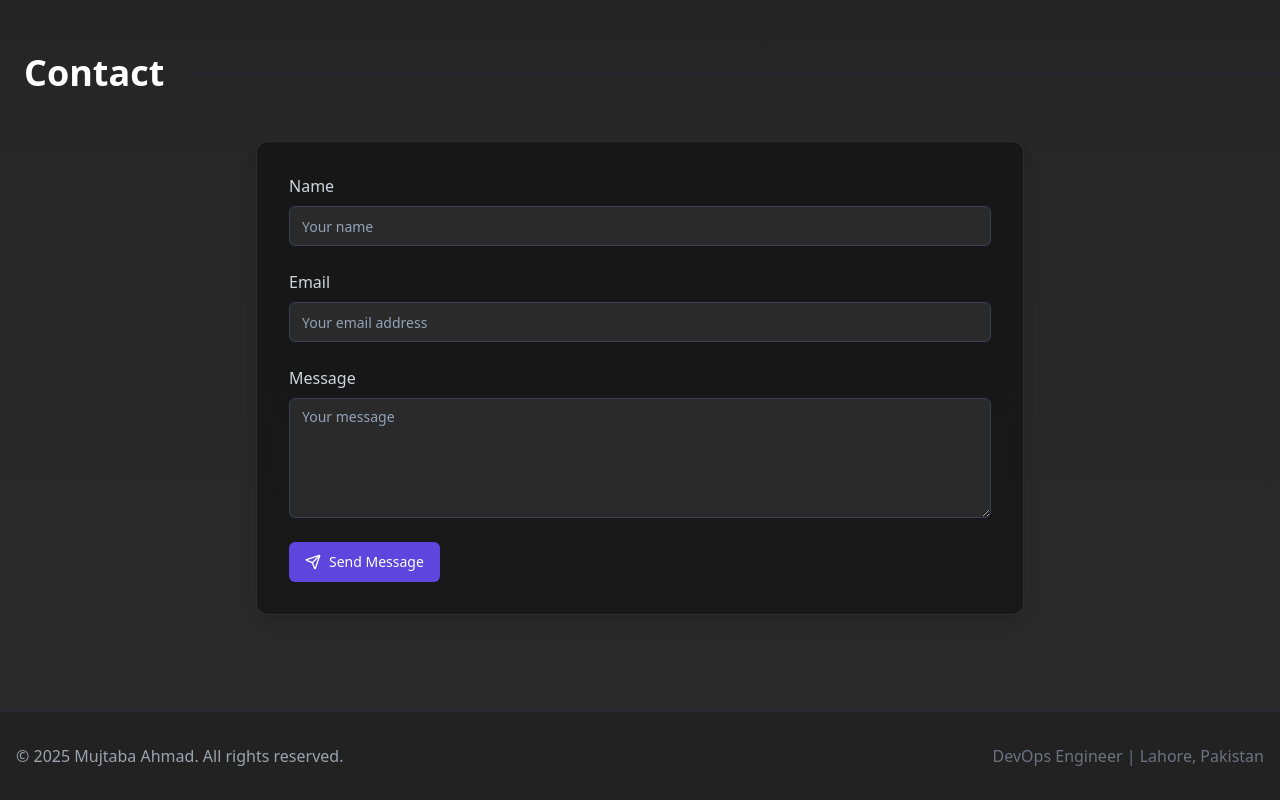
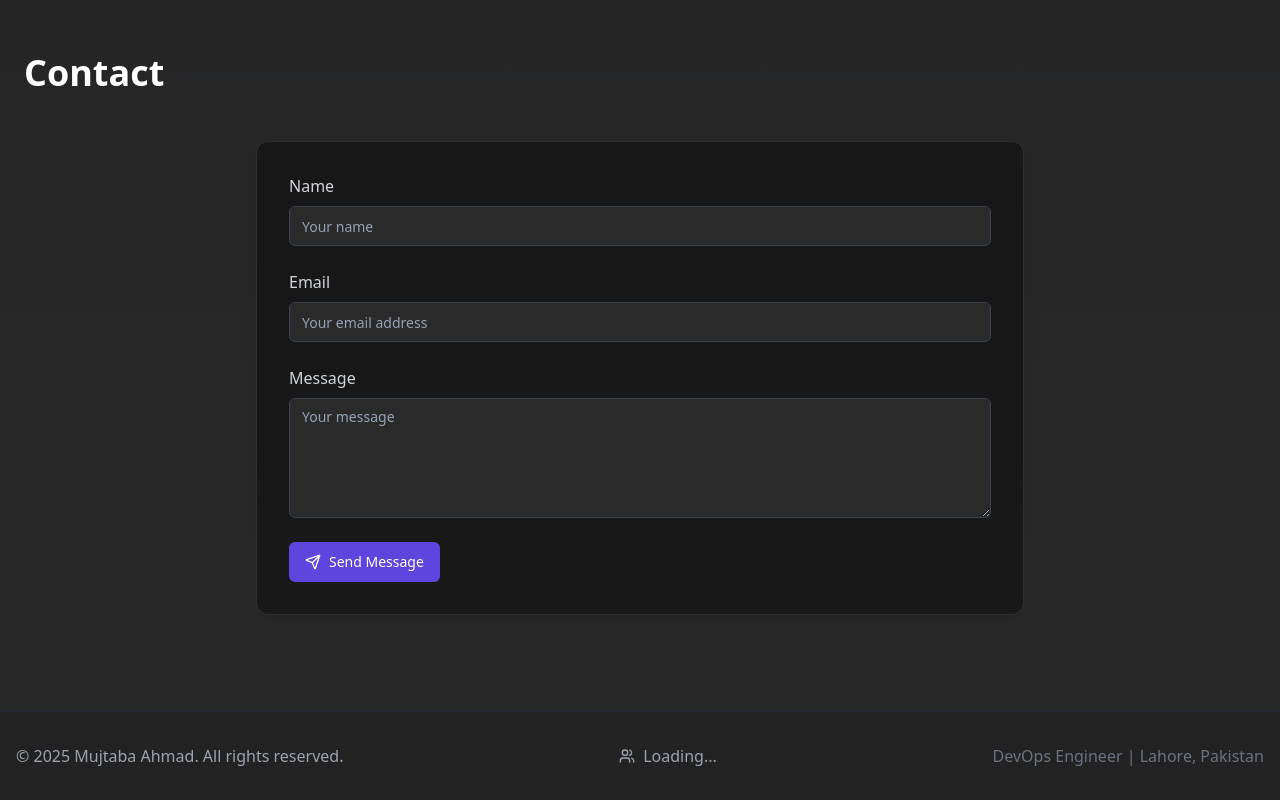
Before and after one commit to maxlabs-1/mujtaba-portfolio, a React (Vite) app: page / in a window 1280 px wide. Shown: the part 3421-4221 px from the top of the page. Built offline with nearby package versions, Linux system fonts and the light colour scheme; no server answers.

Commit message:
Add user counter feature
Implement a user counter to track website visits.

```diff
--- a/src/components/Footer.tsx
+++ b/src/components/Footer.tsx
@@ -1,5 +1,6 @@
 
 import { motion } from "framer-motion";
+import VisitorCounter from "./VisitorCounter";
 
 const Footer = () => {
   const currentYear = new Date().getFullYear();
@@ -17,7 +18,8 @@ const Footer = () => {
           <p className="text-gray-400 mb-4 md:mb-0">
             &copy; {currentYear} Mujtaba Ahmad. All rights reserved.
           </p>
-          <p className="text-gray-500">
+          <VisitorCounter />
+          <p className="text-gray-500 mt-4 md:mt-0">
             DevOps Engineer | Lahore, Pakistan
           </p>
         </motion.div>
--- /dev/null
+++ b/src/components/VisitorCounter.tsx
@@ -0,0 +1,42 @@
+
+import { useState, useEffect } from 'react';
+import { useQuery } from '@tanstack/react-query';
+import { motion } from 'framer-motion';
+import { Users } from 'lucide-react';
+
+const VisitorCounter = () => {
+  const [count, setCount] = useState<number>(0);
+
+  const { data, isLoading, error } = useQuery({
+    queryKey: ['visitorCount'],
+    queryFn: async () => {
+      // Replace this URL with your AWS Lambda API endpoint
+      const response = await fetch('YOUR_AWS_LAMBDA_API_URL');
+      if (!response.ok) {
+        throw new Error('Failed to fetch visitor count');
+      }
+      const data = await response.json();
+      return data.count;
+    },
+  });
+
+  useEffect(() => {
+    if (data) {
+      setCount(data);
+    }
+  }, [data]);
+
+  return (
+    <motion.div
+      initial={{ opacity: 0, y: 20 }}
+      animate={{ opacity: 1, y: 0 }}
+      transition={{ duration: 0.5 }}
+      className="flex items-center justify-center gap-2 text-gray-400"
+    >
+      <Users size={16} />
+      <span>{isLoading ? "Loading..." : `${count} visitors`}</span>
+    </motion.div>
+  );
+};
+
+export default VisitorCounter;
```
